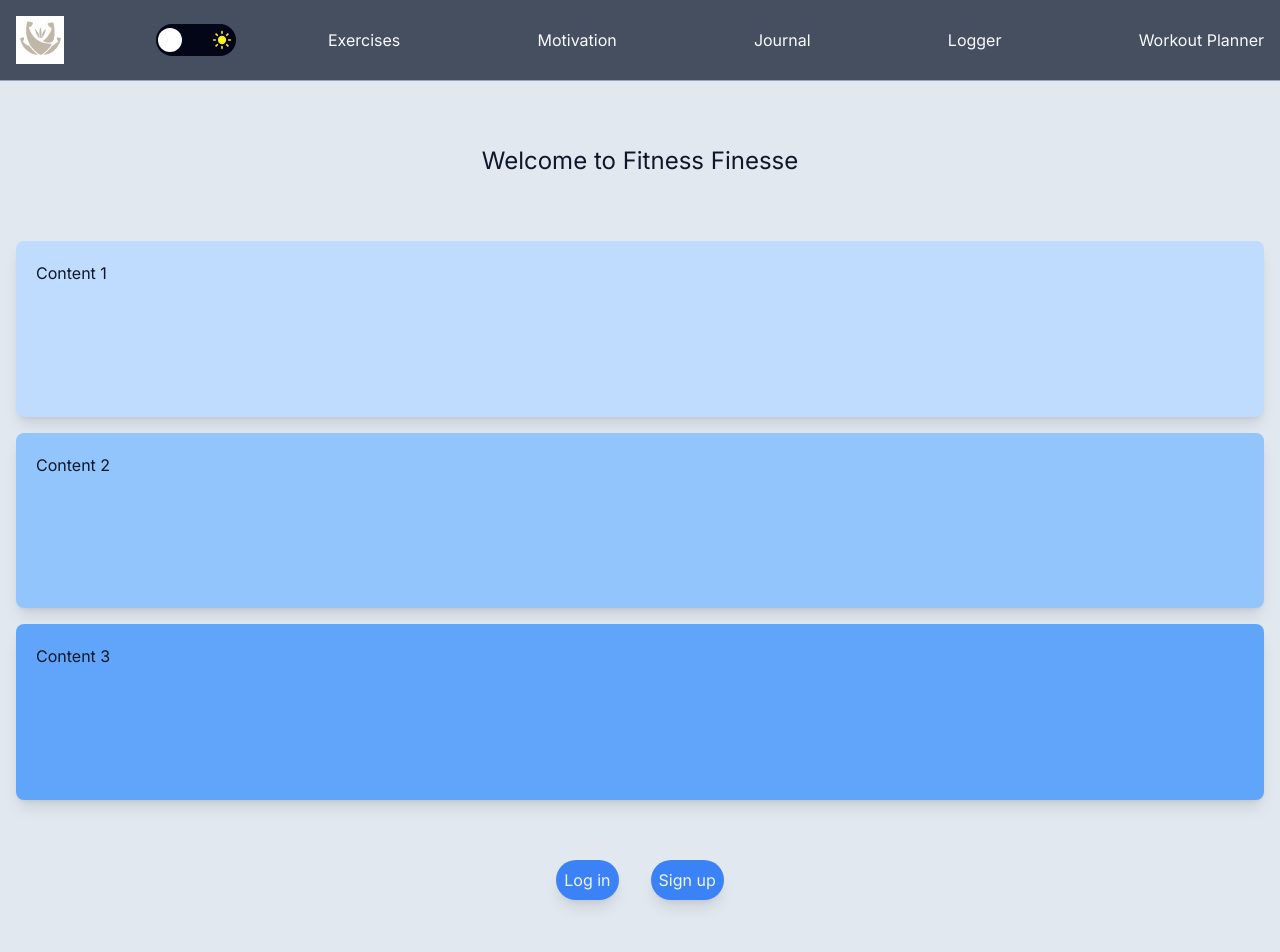
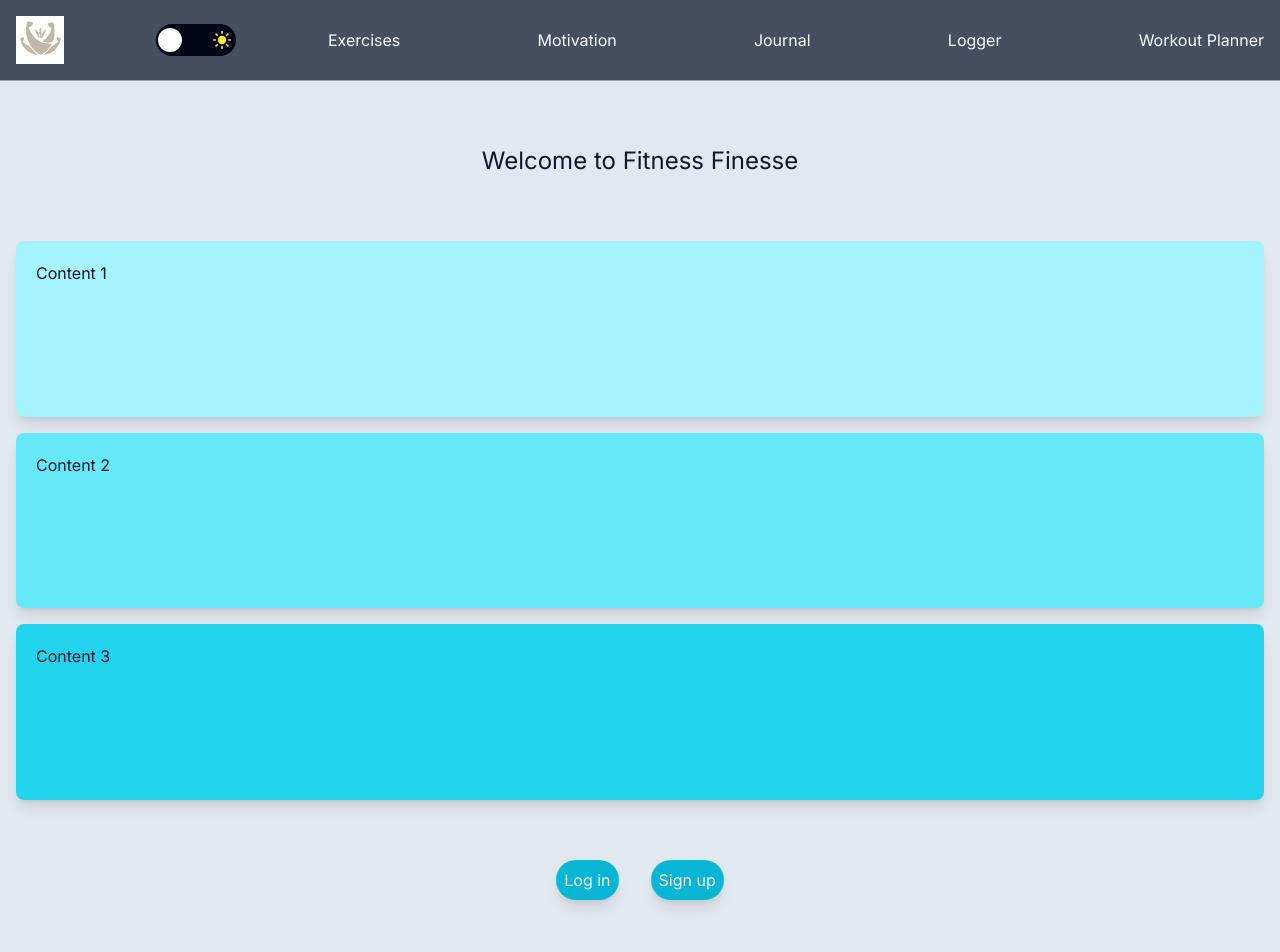
Before and after one commit to Norcrossover/fitness-finesse, a Next.js app: page / in a window 1280 px wide. Shown: the top 952 px of the page. Built offline with nearby package versions, Linux system fonts and the light colour scheme.

Commit message:
Added the correct Axe import as well as updated the main page to have cyan

```diff
--- a/app/layout.tsx
+++ b/app/layout.tsx
@@ -5,6 +5,7 @@ import "./globals.css";
 import Footer from "@/components/layout/Footer";
 import Header from "@/components/layout/Header";
 import { ThemeProvider } from "@/components/layout/ThemeToggle";
+import Axe from "@/components/common/Axe";
 
 const inter = Inter({ subsets: ["latin"] });
 
@@ -25,6 +26,7 @@ export default function RootLayout({
           <body
             className={`${inter.className} bg-slate-200 text-slate-900 grid grid-rows-12 divide-y divide-slate-400`}
           >
+            <Axe />
             <Header />
             <div className="row-span-11">{children}</div>
             <Footer />
--- a/app/page.tsx
+++ b/app/page.tsx
@@ -1,22 +1,5 @@
 import { SignInButton, SignUpButton } from "@clerk/nextjs";
 import AuthenticationButtonStyling from "@/components/common/authenticationButtonStyling";
-import React from "react";
-
-// determines if on client or server side
-const isServerSideRendered = () => {
-  return typeof window === "undefined";
-};
-
-if (process.env.NODE_ENV !== "production" && !isServerSideRendered()) {
-  // we import react-dom and @axe-core/react dynamically
-  // so that we'll receive warning in our console about
-  // inaccessible code.
-  import("react-dom").then((ReactDOM) => {
-    import("@axe-core/react").then((axe) => {
-      axe.default(React, ReactDOM, 1000, {});
-    });
-  });
-}
 
 export default function Home() {
   return (
@@ -25,13 +8,13 @@ export default function Home() {
         <h1 className="text-2xl text-center">Welcome to Fitness Finesse</h1>
       </div>
       <div className="row-span-8 grid grid-rows-3 gap-4 size-full">
-        <div className="row-span-1 bg-blue-200 p-5 shadow-lg rounded-lg">
+        <div className="row-span-1 bg-cyan-200 p-5 shadow-lg rounded-lg">
           Content 1
         </div>
-        <div className="row-span-1 bg-blue-300 p-5 shadow-lg rounded-lg">
+        <div className="row-span-1 bg-cyan-300 p-5 shadow-lg rounded-lg">
           Content 2
         </div>
-        <div className="row-span-1 bg-blue-400 p-5 shadow-lg rounded-lg">
+        <div className="row-span-1 bg-cyan-400 p-5 shadow-lg rounded-lg">
           Content 3
         </div>
       </div>
--- /dev/null
+++ b/components/common/Axe.tsx
@@ -0,0 +1,24 @@
+"use client";
+import React from "react";
+
+// determines if on client or server side
+const isServerSideRendered = () => {
+  return typeof window === "undefined";
+};
+
+const Axe: React.FC = () => {
+  if (process.env.NODE_ENV !== "production" && !isServerSideRendered()) {
+    // we import react-dom and @axe-core/react dynamically
+    // so that we'll receive warning in our console about
+    // inaccessible code.
+    import("react-dom").then((ReactDOM) => {
+      import("@axe-core/react").then((axe) => {
+        axe.default(React, ReactDOM, 1000, {});
+      });
+    });
+  }
+
+  return null;
+};
+
+export default Axe;
--- a/components/common/authenticationButtonStyling.tsx
+++ b/components/common/authenticationButtonStyling.tsx
@@ -8,7 +8,7 @@ const AuthenticationButtonStyling: React.FC<
   AuthenticationButtonStylingProps
 > = ({ children }) => {
   return (
-    <div className="bg-blue-500 text-slate-100 rounded-full shadow-lg m-4 p-2 hover:bg-blue-600">
+    <div className="bg-cyan-500 text-slate-100 rounded-full shadow-lg m-4 p-2 hover:bg-cyan-600">
       {children}
     </div>
   );
```
